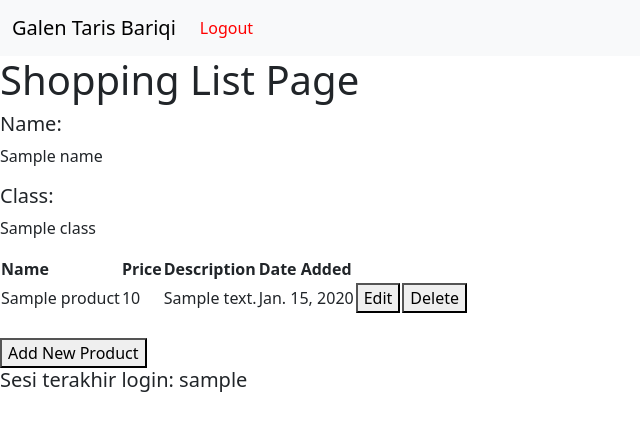
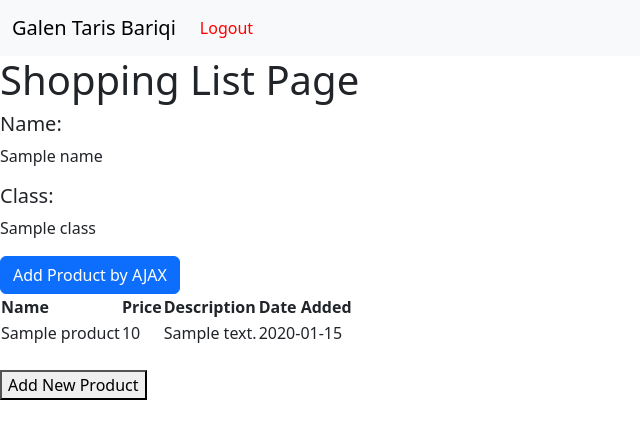
Before and after one commit to galentaris/shopping_list, a Django app: template main/templates/main.html in a window 1280 px wide. Shown: the top 439 px of the page, without its empty margins (0-640 px from the left). Run offline with Django 4.2, Linux system fonts and the light colour scheme; tables that the repository leaves empty hold one stand-in row (values such as "Sample post"); the template is opened without the code that fills it: values that come from a table or form of the project are taken from there, most other values are stand-ins (such as "Sample title", 1, 10 or a date in 2020).

Commit message:
Submit Tutorial 3

```diff
--- a/main/templates/main.html
+++ b/main/templates/main.html
@@ -25,7 +25,40 @@
     <h5>Class:</h5>
     <p>{{class}}</p>
 
-    <table>
+    <div class="modal fade" id="exampleModal" tabindex="-1" aria-labelledby="exampleModalLabel" aria-hidden="true">
+        <div class="modal-dialog">
+            <div class="modal-content">
+                <div class="modal-header">
+                    <h1 class="modal-title fs-5" id="exampleModalLabel">Add New Product</h1>
+                    <button type="button" class="btn-close" data-bs-dismiss="modal" aria-label="Close"></button>
+                </div>
+                <div class="modal-body">
+                    <form id="form" onsubmit="return false;">
+                        {% csrf_token %}
+                        <div class="mb-3">
+                            <label for="name" class="col-form-label">Name:</label>
+                            <input type="text" class="form-control" id="name" name="name"></input>
+                        </div>
+                        <div class="mb-3">
+                            <label for="price" class="col-form-label">Price:</label>
+                            <input type="number" class="form-control" id="price" name="price"></input>
+                        </div>
+                        <div class="mb-3">
+                            <label for="description" class="col-form-label">Description:</label>
+                            <textarea class="form-control" id="description" name="description"></textarea>
+                        </div>
+                    </form>
+                </div>
+                <div class="modal-footer">
+                    <button type="button" class="btn btn-secondary" data-bs-dismiss="modal">Close</button>
+                    <button type="button" class="btn btn-primary" id="button_add" data-bs-dismiss="modal">Add Product</button>
+                </div>
+            </div>
+        </div>
+    </div>
+
+    <button type="button" class="btn btn-primary" data-bs-toggle="modal" data-bs-target="#exampleModal">Add Product by AJAX</button>
+    <table id="product_table">
         <tr>
             <th>Name</th>
             <th>Price</th>
@@ -59,6 +92,44 @@
         {% endfor %}
     </table>
 
+    <script>
+        async function getProducts() {
+            return fetch("{% url 'main:get_product_json' %}").then((res) => res.json())
+        }
+        async function refreshProducts() {
+            document.getElementById("product_table").innerHTML = ""
+            const products = await getProducts()
+            let htmlString = `<tr>
+                <th>Name</th>
+                <th>Price</th>
+                <th>Description</th>
+                <th>Date Added</th>
+            </tr>`
+            products.forEach((item) => {
+                htmlString += `\n<tr>
+                <td>${item.fields.name}</td>
+                <td>${item.fields.price}</td>
+                <td>${item.fields.description}</td>
+                <td>${item.fields.date_added}</td>
+            </tr>`
+            })
+
+            document.getElementById("product_table").innerHTML = htmlString
+        }
+        function addProduct() {
+            fetch("{% url 'main:add_product_ajax' %}", {
+                method: "POST",
+                body: new FormData(document.querySelector('#form'))
+            }).then(refreshProducts)
+
+            document.getElementById("form").reset()
+            return false
+        }
+        document.getElementById("button_add").onclick = addProduct
+        refreshProducts()
+    </script>
+
+
     <br />
 
     <a href="{% url 'main:create_product' %}">
@@ -67,6 +138,6 @@
         </button>
     </a>
 
-    <h5>Sesi terakhir login: {{ last_login }}</h5>
+    <!-- <h5>Sesi terakhir login: {{ last_login }}</h5> -->
 
 {% endblock content %}
--- a/main/urls.py
+++ b/main/urls.py
@@ -1,6 +1,6 @@
 from django.urls import path
 from main.views import show_main, create_product, show_xml, show_json, show_xml_by_id, show_json_by_id
-from main.views import register, login_user, logout_user, edit_product, delete_product
+from main.views import register, login_user, logout_user, edit_product, delete_product, get_product_json, add_product_ajax
 
 app_name = 'main'
 
@@ -16,4 +16,6 @@ urlpatterns = [
     path('logout/', logout_user, name='logout'),
     path('edit-product/<int:id>', edit_product, name='edit_product'),
     path('delete/<int:id>', delete_product, name='delete_product'),
+    path('get-product/', get_product_json, name='get_product_json'),
+    path('create-product-ajax/', add_product_ajax, name='add_product_ajax')
 ]
--- a/main/views.py
+++ b/main/views.py
@@ -11,6 +11,7 @@ from django.contrib import messages
 from django.contrib.auth import authenticate, login
 from django.contrib.auth import logout
 from django.contrib.auth.decorators import login_required
+from django.views.decorators.csrf import csrf_exempt
 
 import datetime
 from django.http import HttpResponseRedirect
@@ -57,6 +58,21 @@ def edit_product(request, id):
     context = {'form': form}
     return render(request, "edit_product.html", context)
 
+@csrf_exempt
+def add_product_ajax(request):
+    if request.method == 'POST':
+        name = request.POST.get("name")
+        price = request.POST.get("price")
+        description = request.POST.get("description")
+        user = request.user
+
+        new_product = Product(name=name, price=price, description=description, user=user)
+        new_product.save()
+
+        return HttpResponse(b"CREATED", status=201)
+
+    return HttpResponseNotFound()
+
 def delete_product(request, id):
     # Get data berdasarkan ID
     product = Product.objects.get(pk = id)
@@ -64,6 +80,10 @@ def delete_product(request, id):
     product.delete()
     # Kembali ke halaman awal
     return HttpResponseRedirect(reverse('main:show_main'))
+
+def get_product_json(request):
+    product_item = Product.objects.all()
+    return HttpResponse(serializers.serialize('json', product_item))
 
 def show_xml(request):
     data = Product.objects.all()
```
Lines whose indentation alone changed are shown as unchanged.
